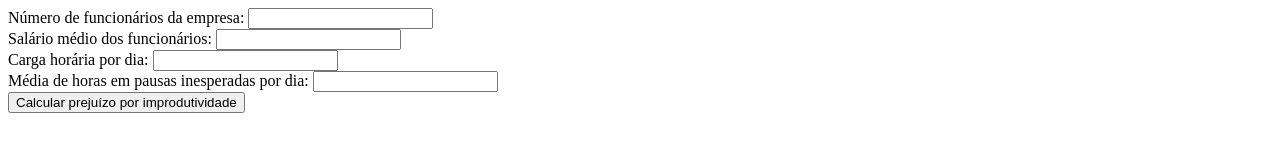
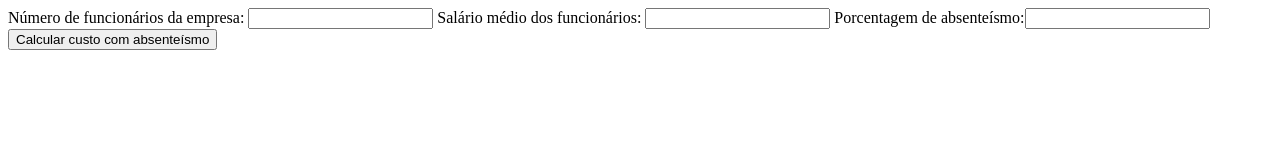
Before and after one commit to joao25082001/sprint_2, a plain HTML site: page Calculadora Financeira/Calculadora_Silvio/calculadora.html in a window 1280 px wide. Drawn offline with Linux system fonts and the light colour scheme.

Commit message:
fiz o js na calculadora financeira

```diff
--- a/Calculadora Financeira/Calculadora_Silvio/calculadora.html
+++ b/Calculadora Financeira/Calculadora_Silvio/calculadora.html
@@ -4,38 +4,28 @@
     <meta charset="UTF-8">
     <meta http-equiv="X-UA-Compatible" content="IE=edge">
     <meta name="viewport" content="width=device-width, initial-scale=1.0">
-    <title>Calculadora</title>
+    <title>Simulador</title>
 </head>
 <body>
     <div>
-    Número de funcionários da empresa: <input id="input_funcionarios"><br>
-    Salário médio dos funcionários: <input id="input_salario"><br>
-    Carga horária por dia: <input id="input_horaspordia"><br>
-    Média de horas em pausas inesperadas por dia: <input id="input_pausas"><br>
-    <button onclick="calcular()">Calcular prejuízo por improdutividade</button>
+    Número de funcionários da empresa: <input id="input_funcionarios">
+    Salário médio dos funcionários: <input id="input_salario">
+    Porcentagem de absenteísmo:<input id="input_absenteismo">
+    <button onclick="calcular()">Calcular custo com absenteísmo</button>
     <span id="span_resultado"></span>
     </div>
 </body>
 <script>
     function calcular(){
         // nessa parte temos somente a declaração das variáveis com os inputs
-        var numeroDeFuncionarios = Number(input_funcionarios.value);
+        var Funcionarios = Number(input_funcionarios.value);
         var salarioMedio = Number(input_salario.value);
-        var horasPorDia = Number(input_horaspordia.value);
-        var horasPausa = Number(input_pausas.value);
+        var absenteismo = Number(input_absenteismo.value);
+
         // daqui para baixo temos as contas
-        var horasMensais = (horasPorDia * numeroDeFuncionarios) * 21; // multiplicando horas por funcionários e depois por 21 para saber o total de horas trabalhadas no mês de todos os funcionários juntos
-        var horasPausaMes = (horasPausa * numeroDeFuncionarios) * 21; // multiplicando horas por funcionários e depois por 21 para saber o total de horas em pausas no mês de todos os funcionários juntos
-        var porcentagem = horasPausaMes / horasMensais; // dividindo para saber a porcentagem entre pausas e horas de trabalho
-        var porcentagem_tela = porcentagem * 100; //esta variável é para exibir a porcentagem na tela
+        var resultado = (Funcionarios * salarioMedio) * (absenteismo / 100);
 
-        var resultado = (numeroDeFuncionarios * salarioMedio) * porcentagem; //multiplicando o total pago para os funcionários pela porcentagem para saber o prejuízo que foi pego por horas improdutivas no mês
-
-        // a variavel porcentagem é:
-        // A porcentagem de improdutividade no mês(Pausas indevidas no mês)
-
-        span_resultado.innerHTML = `<br> Você tem um prejuízo mensal médio de <b>${resultado.toLocaleString("pt-BR", {style: "currency", currency: "BRL", maximumFractionDigits: 2})}</b> oque representa <b>${porcentagem_tela}%</b> do total pago aos seus funcionários.<br>
-        Mas não se preocupe, nós podemos ajudar a aumentar a produtividade dos seus funcionários!`
+        span_resultado.innerHTML = `<br> Você tem um custo mensal com absenteísmo de <b>${resultado.toLocaleString("pt-BR", {style: "currency", currency: "BRL", maximumFractionDigits: 2})}`
     };
 </script>
 
```
